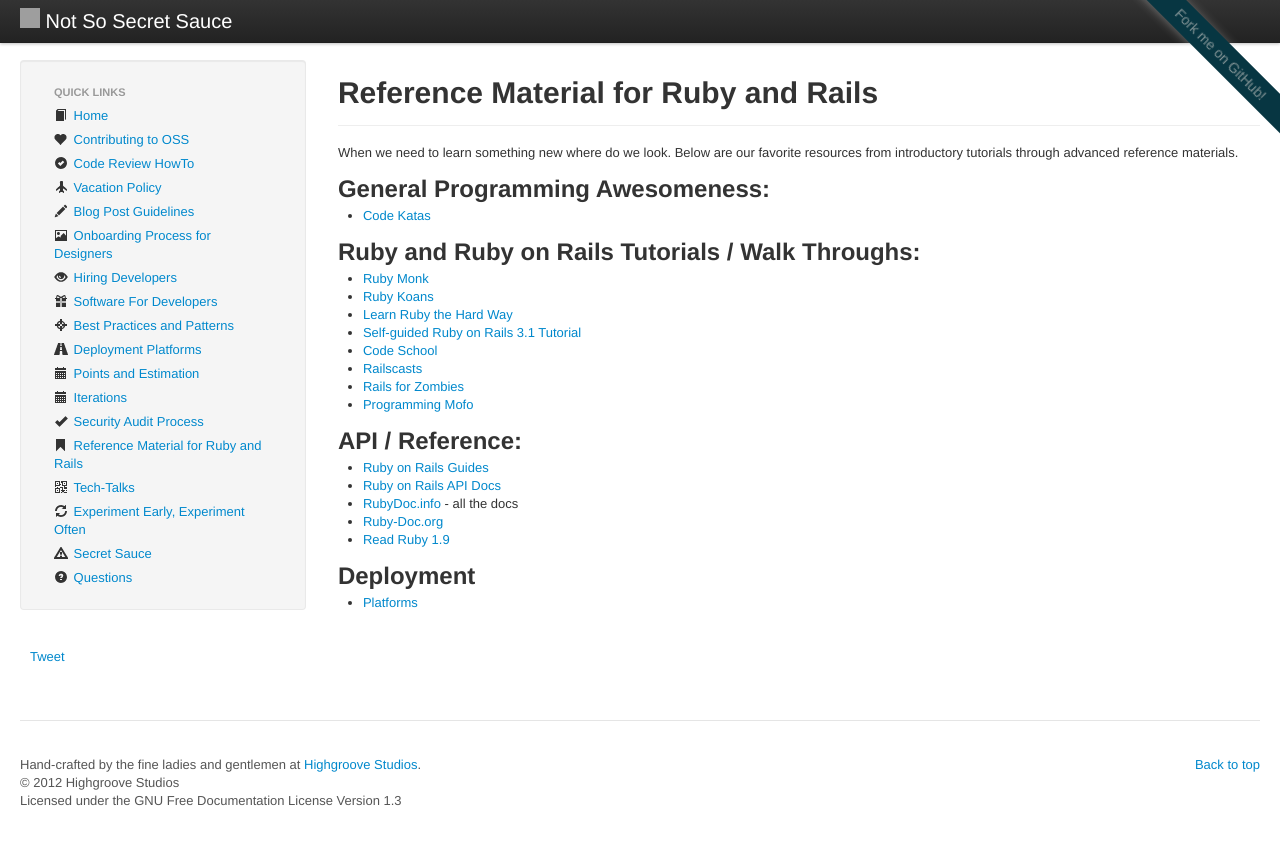
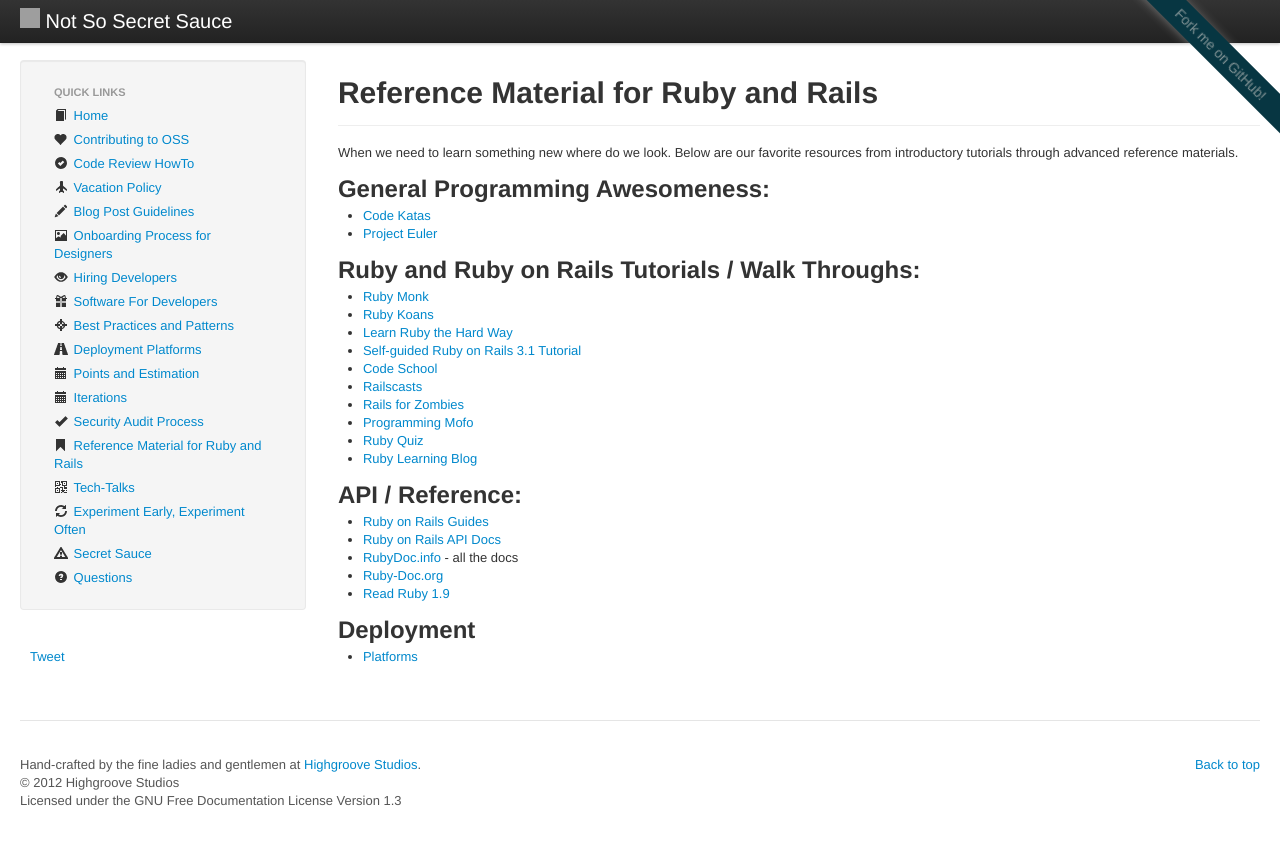
Before and after one commit to daveworth/not-so-secret-sauce, a Jekyll site: the page built from topics/reference-material.md, in a window 1280 px wide. Shown: the top 845 px of the page. Built offline with Jekyll 4.4.1, drawn with Linux system fonts in a browser that asks for light colours; nearby versions of some CDN libraries; comment, search, counter and statistics services are not loaded; grey boxes are pictures that could not be loaded.

Commit message:
Adds a few new resources

```diff
--- a/topics/reference-material.md
+++ b/topics/reference-material.md
@@ -9,6 +9,7 @@
 
 ## General Programming Awesomeness:
 * [Code Katas](http://codekata.pragprog.com/2007/01/code_kata_backg.html#more)
+* [Project Euler](http://projecteuler.net/)
 
 ## Ruby and Ruby on Rails Tutorials / Walk Throughs:
 * [Ruby Monk](http://rubymonk.com/)
@@ -19,6 +20,8 @@
 * [Railscasts](http://railscasts.com/)
 * [Rails for Zombies](http://railsforzombies.org/)
 * [Programming Mofo](http://programming-motherfucker.com/become.html#Ruby)
+* [Ruby Quiz](http://rubyquiz.com/)
+* [Ruby Learning Blog](http://rubylearning.com/)
 
 ## API / Reference:
 * [Ruby on Rails Guides](http://guides.rubyonrails.org/)
```
